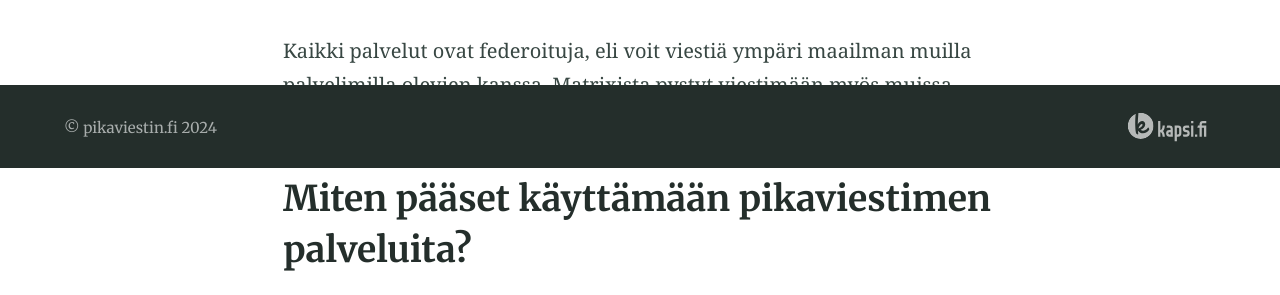
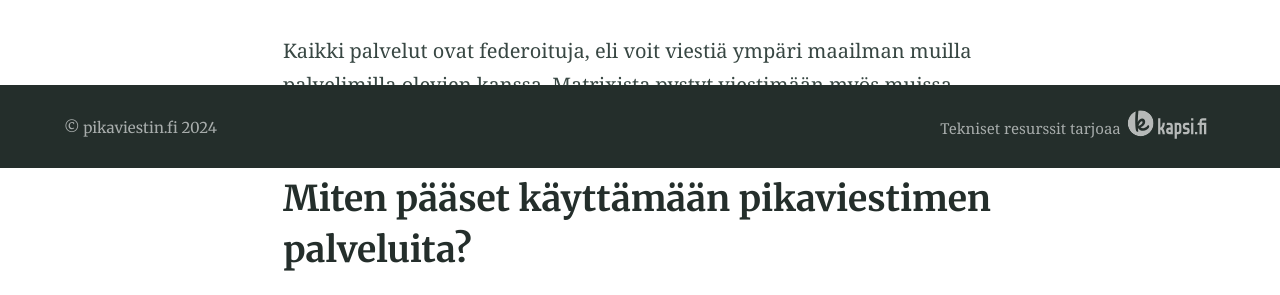
Before and after one commit to pikaviestin/website-www.pikaviestin.fi, a Jekyll site: the page built from index.md, in a window 1280 px wide. Shown: the part 732-1027 px from the top of the page. Built offline with Jekyll 4.4.1, drawn with Linux system fonts in a browser that asks for light colours.

Commit message:
Tweaks from feedback

```diff
--- a/_config.yml
+++ b/_config.yml
@@ -127,9 +127,10 @@ navigation_header:
   url: /tietosuojaseloste.pdf
 
 navigation_footer:
-- title: Tekniset resurssit tarjoaa Kapsi Internet-käyttäjät ry
+- title: Kapsi Internet-käyttäjät ry
   url: https://www.kapsi.fi
   image: "/assets/logos/kapsi.svg"
+  intro: Tekniset resurssit tarjoaa
 
 social_links: # Appears in sidebar. Set the urls then uncomment and comment out as desired
   GitHub: https://github.com/pikaviestin
@@ -149,3 +150,5 @@ fonts:
     - https://fonts.gstatic.com
   font_urls:
     - https://fonts.googleapis.com/css2?family=Merriweather:wght@400;700&display=swap
+    - https://fonts.googleapis.com/css2?family=Mulish:ital,wght@0,200..1000;1,200..1000&display=swap
+    - https://fonts.googleapis.com/css2?family=Merriweather+Sans:ital,wght@0,300..800;1,300..800
--- a/_includes/nav-footer.html
+++ b/_includes/nav-footer.html
@@ -12,9 +12,9 @@
       <li class="item  item--nav{% if item.url == page.url %}  item--current{% endif %}">
         <a href="{{ url }}">
           {% if item.image %}
-            <img src="{{ item.image }}" title="{{ item.title }}" alt="Kapsi ry">
+            {{ item.intro }}<img src="{{ item.image }}" title="{{ item.title }}" alt="Kapsi ry">
           {% else %}
-            {{ item.title }}
+            {{ item.intro }} {{ item.title }}
           {% endif %}
         </a>
       </li>
--- a/_sass/_theme.scss
+++ b/_sass/_theme.scss
@@ -108,8 +108,10 @@ body {
   width: 100%;
   bottom: 0;
   a {
+    @include fontsize(theta, all);
     color: $captionColour;
     &:has(img) {
+      translate: 0 -.17em;
       display: block;
     }
     &:focus,
@@ -121,8 +123,9 @@ body {
     }
     img {
       height: 2.5rem;
-      vertical-align: middle;
+      vertical-align: bottom;
       opacity: .667;
+      transition: opacity .1s;
     }
   }
   .container {
```
